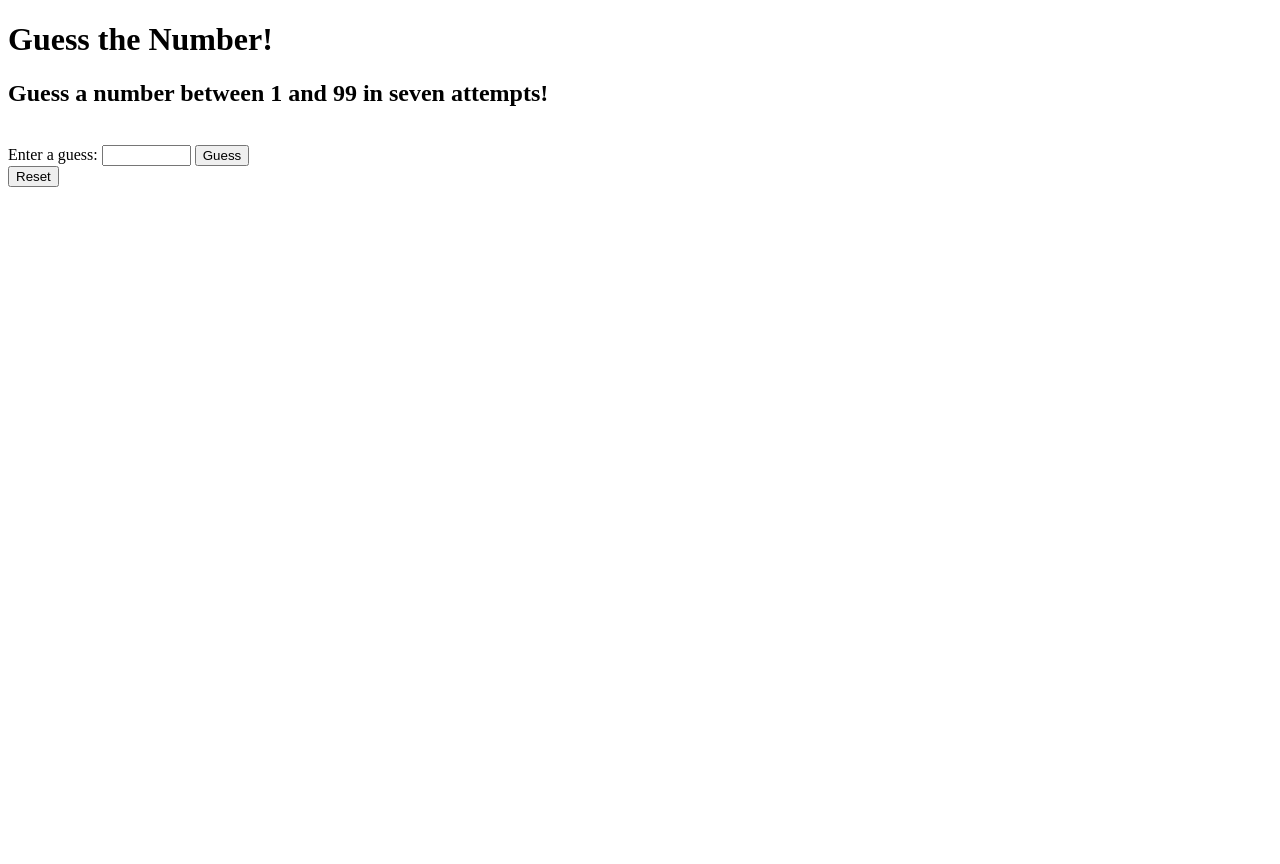
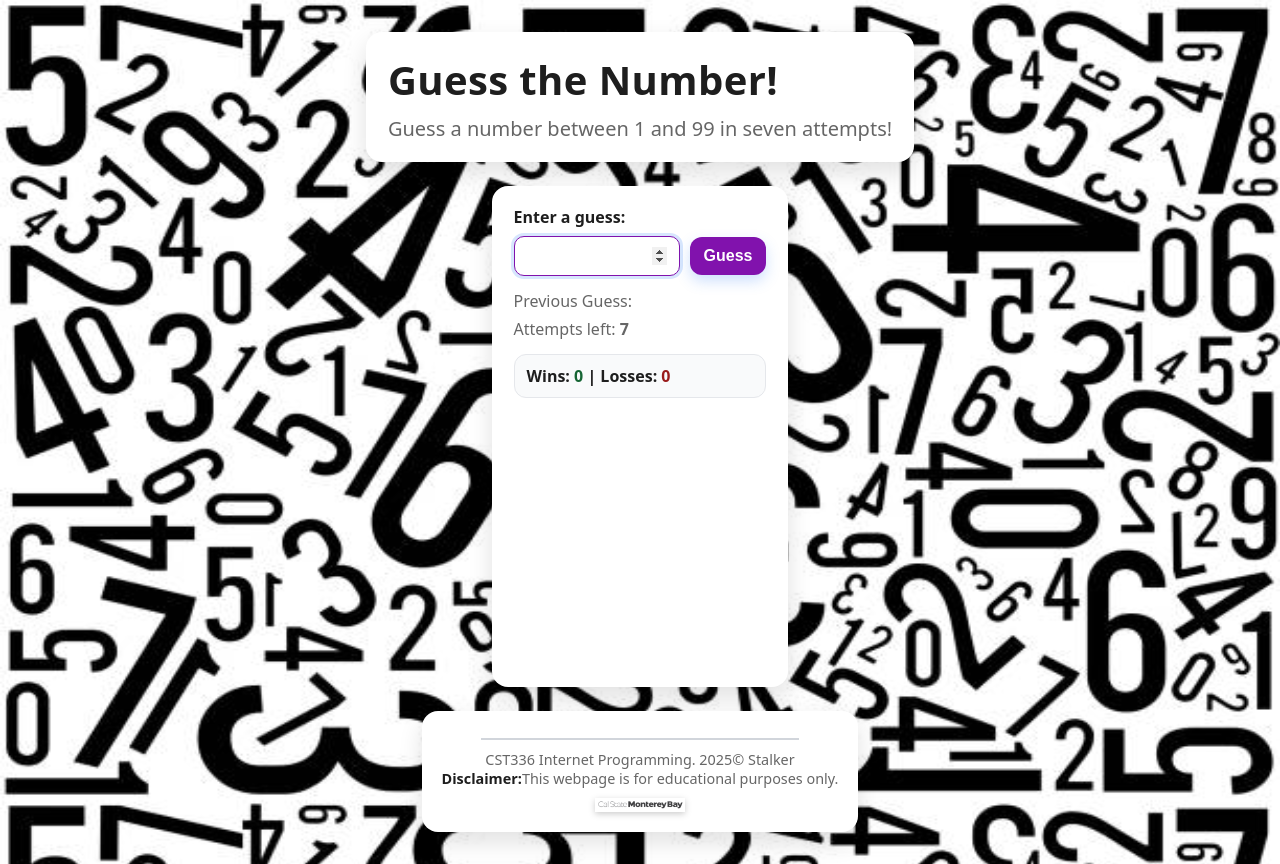
Before and after one commit to sydneystalker/sydneystalker.github.io, a plain HTML site: page cst336/guess_number/index.html in a window 1280 px wide. Before the commit the page ends 800 px from the top, so only its background shows below. Drawn offline with Linux system fonts and the light colour scheme.

Commit message:
Refactor code structure for improved readability and maintainability

```diff
--- /dev/null
+++ b/cst336/guess_number/css/styles.css
@@ -0,0 +1,208 @@
+/*
+Author: Sydney Stalker
+Class: CST 336 Internet Programming
+Date: 11/10/2025
+Assignment: Lab 2 – Guess the Number
+File: styles.css
+Abstract:
+This stylesheet provides the visual design for the "Guess the Number" game.
+It applies a background image, solid color cards for readability, and consistent
+styling for buttons, text, and the footer to match other CST 336 lab pages.
+*/
+
+:root {
+  --bg: #f7f7f8;
+  --card-bg: #ffffff;
+  --text: #1e1e1e;
+  --muted: #666;
+  --accent: #8112ad;
+  --accent-press: #50076d;
+  --secondary: #64748b;
+  --secondary-press: #334155;
+  --success: #166534;
+  --warn: #b45309;
+  --danger: #991b1b;
+  --radius: 16px;
+  --shadow: 0 10px 24px rgba(0,0,0,.12);
+}
+
+html, body {
+  height: 100%;
+}
+
+body {
+  margin: 0;
+  font-family: system-ui, -apple-system, Segoe UI, Roboto, Helvetica, Arial, sans-serif;
+  color: var(--text);
+  background:
+    url("../img/nums.png") center/cover no-repeat fixed,
+    var(--bg);
+}
+
+
+.page-wrap {
+  min-height: 100%;
+  display: grid;
+  grid-template-rows: auto 1fr auto;
+  gap: 24px;
+  padding: 32px 16px;
+}
+
+.card {
+  max-width: 820px;
+  margin: 0 auto;
+  background: var(--card-bg);
+  border-radius: var(--radius);
+  box-shadow: var(--shadow);
+  padding: 20px 22px;
+}
+
+header h1 {
+  margin: 0 0 8px 0;
+  font-size: clamp(28px, 4vw, 40px);
+  letter-spacing: 0.4px;
+}
+
+header h2 {
+  margin: 0;
+  font-weight: 500;
+  color: var(--muted);
+  font-size: clamp(16px, 2.2vw, 20px);
+}
+
+
+#main .label {
+  display: block;
+  margin-bottom: 8px;
+  font-weight: 600;
+}
+
+.row {
+  display: flex;
+  gap: 10px;
+  align-items: center;
+  flex-wrap: wrap;
+}
+
+input[type="number"] {
+  width: 140px;
+  padding: 10px 12px;
+  border: 1px solid #d1d5db;
+  border-radius: 10px;
+  font-size: 16px;
+  outline: none;
+}
+
+input[type="number"]:focus {
+  border-color: var(--accent);
+  box-shadow: 0 0 0 3px rgba(59,130,246,.2);
+}
+
+
+.btn {
+  appearance: none;
+  border: none;
+  border-radius: 12px;
+  padding: 10px 14px;
+  font-size: 16px;
+  font-weight: 600;
+  cursor: pointer;
+  transition: transform .04s ease, box-shadow .2s ease, background-color .15s ease;
+  color: #fff;
+  background: var(--accent);
+  box-shadow: 0 6px 14px rgba(59,130,246,.25);
+}
+
+.btn:hover { transform: translateY(-1px); }
+.btn:active { background: var(--accent-press); transform: translateY(0); }
+
+.btn.btn-secondary {
+  background: var(--secondary);
+  box-shadow: 0 6px 14px rgba(100,116,139,.25);
+}
+.btn.btn-secondary:active { background: var(--secondary-press); }
+
+
+.feedback {
+  margin-top: 14px;
+  font-weight: 600;
+}
+
+.meta {
+  margin-top: 12px;
+  display: grid;
+  gap: 6px;
+  color: var(--muted);
+}
+
+#guesses {
+  font-weight: 600;
+  color: var(--text);
+}
+
+#attemptsLeft {
+  font-weight: 700;
+}
+
+
+.scoreboard {
+  margin-top: 14px;
+  padding: 10px 12px;
+  border: 1px solid #e5e7eb;
+  border-radius: 12px;
+  background: #f9fafb;
+  font-weight: 600;
+}
+
+.scoreboard #wins { color: var(--success); }
+.scoreboard #losses { color: var(--danger); }
+
+footer {
+  max-width: 820px;
+  margin: 0 auto;
+  text-align: center;
+  background: var(--card-bg);
+  border-radius: var(--radius);
+  box-shadow: var(--shadow);
+  padding: 20px;
+  color: var(--muted);
+  font-size: 0.9em;
+}
+
+footer hr {
+  border: none;
+  border-top: 2px solid #d1d5db;
+  width: 80%;
+  margin-bottom: 10px;
+}
+
+footer strong {
+  color: var(--text);
+}
+
+footer figure {
+  margin: 10px auto 0;
+}
+
+footer img {
+  width: 90px;
+  height: auto;
+  display: block;
+  margin: 0 auto;
+  filter: drop-shadow(0 2px 3px rgba(0, 0, 0, 0.2));
+}
+
+@media (max-width: 520px) {
+  .row {
+    flex-direction: column;
+    align-items: stretch;
+  }
+
+  input[type="number"] {
+    width: 100%;
+  }
+
+  .btn {
+    width: 100%;
+  }
+}
--- a/cst336/guess_number/index.html
+++ b/cst336/guess_number/index.html
@@ -1,9 +1,12 @@
 <!-- Author: Sydney Stalker
 Class: CST 336 Internet Programming
 Date: 11/10/2025
-Assignment:
+Assignment: Lab 2 - Guess the Number
 File: index.html
-Abstract:
+Abstract: This webpage implements an interactive "Guess the Number" game using HTML, CSS, and JavaScript.
+The player attempts to guess a randomly generated number between 1 and 99 within seven tries.
+The interface displays feedback, the number of attempts left, total wins and losses, and includes
+a responsive design with a styled background.
 -->
 
 
@@ -12,21 +15,46 @@ Abstract:
   <head>
     <title> Guess a Number </title>
     <meta charset="utf-8">
+    <!-- NEW: custom CSS -->
+    <link rel="stylesheet" href="css/styles.css">
   </head>
   <body>
-
-        <header>
+    <div class="page-wrap">
+      <header class="card">
         <h1>Guess the Number!</h1>
         <h2>Guess a number between 1 and 99 in seven attempts!</h2>
       </header>
-        <br>
-        <div id="main">
-          Enter a guess:
-          <input type="text" id="playerGuess" size="8">
-          <button id="guessBtn"> Guess </button> <br>
-          <button id="resetBtn"> Reset </button>
+
+      <main id="main" class="card">
+        <label for="playerGuess" class="label">Enter a guess:</label>
+        <div class="row">
+          <input type="number" id="playerGuess" min="1" max="99" />
+          <button id="guessBtn" class="btn">Guess</button>
+          <button id="resetBtn" class="btn btn-secondary">Reset</button>
         </div>
 
+        <div id="feedback" class="feedback"></div>
+
+        <div class="meta">
+          <div>Previous Guess: <span id="guesses"></span></div>
+          <div>Attempts left: <span id="attemptsLeft"></span></div>
+        </div>
+
+        <div id="scoreboard" class="scoreboard">
+          Wins: <span id="wins">0</span> |
+          Losses: <span id="losses">0</span>
+        </div>
+      </main>
+
+      <footer>
+             <hr>
+             CST336 Internet Programming. 2025&copy; Stalker<br>
+             <strong>Disclaimer:</strong>This webpage is for educational purposes only.<br>
+                         <figure>
+                <img src="img/csumb_logo.png" alt="CSUMB Logo">
+            </figure>
+        </footer>
+    </div>
 
     <script src="js/script.js"></script>
   </body>
--- a/cst336/guess_number/js/script.js
+++ b/cst336/guess_number/js/script.js
@@ -1 +1,116 @@
-//alert("running external JS code!")
+// Author: Sydney Stalker
+// Class: CST 336 Internet Programming
+// Date: 11/10/2025
+// Assignment: Lab 2 - Guess the Number
+// File: scripts.js
+// Abstract: This script controls the game logic for "Guess the Number." It generates a random number,
+// tracks player attempts, and provides feedback on each guess. It also updates the number
+// of attempts left, total wins and losses, and manages game reset functionality and keyboard input.
+
+
+//Event Listeners
+document.querySelector("#guessBtn").addEventListener("click", checkGuess);
+document.querySelector("#resetBtn").addEventListener("click", initializeGame);
+document.querySelector("#guessBtn").addEventListener("click", checkGuess);
+document.querySelector("#resetBtn").addEventListener("click", initializeGame);
+
+
+let input = document.querySelector("#playerGuess");
+input.addEventListener("keypress", function(event) {
+  if (event.key === "Enter") {
+    event.preventDefault();
+    checkGuess();
+  }
+});
+
+//Global variables
+let randomNumber;
+let attempts = 0;
+let maxAttempts = 7;
+let wins = 0;
+let losses = 0;
+
+initializeGame();
+
+function initializeGame() {
+    randomNumber = Math.floor(Math.random() * 99) + 1;
+    console.log("randomNumber: " + randomNumber);
+    attempts = 0;
+
+    //Hide Reset, show Guess
+    document.querySelector("#resetBtn").style.display = "none";
+    document.querySelector("#guessBtn").style.display = "inline";
+    document.querySelector("#playerGuess").disabled = false;
+
+    //Clear input, feedback, and guesses
+    let playerGuess = document.querySelector("#playerGuess");
+    playerGuess.value = "";
+    playerGuess.focus();
+
+    let feedback = document.querySelector("#feedback");
+    feedback.textContent = "";
+
+    document.querySelector("#guesses").textContent = "";
+
+    //Show attempts left
+    document.querySelector("#attemptsLeft").textContent = maxAttempts - attempts;
+
+    //Update scoreboard display
+    updateScoreboard();
+}
+
+
+function checkGuess(){
+    let feedback = document.querySelector("#feedback");
+    feedback.textContent = "";
+
+    let guess = document.querySelector("#playerGuess").value;
+    console.log("Player guess: " + guess);
+
+    if(isNaN(guess) || guess < 1 || guess > 99){
+        feedback.textContent = "Enter a number between 1 and 99";
+        feedback.style.color = "red";
+        return;
+    }
+
+    attempts++;
+    console.log("Attempts: " + attempts);
+    feedback.style.color = "orange";
+
+    if(guess == randomNumber){
+        feedback.textContent = "You Won! :)";
+        feedback.style.color = "darkgreen";
+        wins++;
+        gameOver();
+    }else{
+        document.querySelector("#guesses").textContent += guess + " ";
+        if (attempts === maxAttempts){
+            feedback.textContent = "Sorry, you lost:("
+            feedback.style.color = "red";
+            losses++;
+            gameOver();
+        }else if(guess > randomNumber){
+            feedback.textContent = "Guess was high."
+        }else{
+            feedback.textContent = "Guess was low."
+        }
+    }
+
+    //Update attempts left
+    document.querySelector("#attemptsLeft").textContent = maxAttempts - attempts;
+}
+
+function gameOver(){
+    let guessBtn = document.querySelector("#guessBtn");
+    let resetBtn = document.querySelector("#resetBtn");
+    guessBtn.style.display = "none";
+    resetBtn.style.display = "inline";
+    document.querySelector("#playerGuess").disabled = true;
+
+    updateScoreboard();
+}
+
+function updateScoreboard() {
+    document.querySelector("#wins").textContent = wins;
+    document.querySelector("#losses").textContent = losses;
+}
```
Also changed, not shown: cst336/guess_number/img/csumb_logo.png (added), cst336/guess_number/img/nums.png (added). Lines whose indentation alone changed are shown as unchanged.
